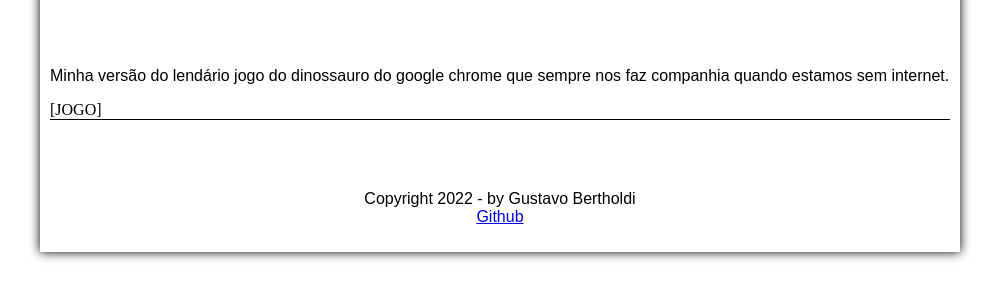
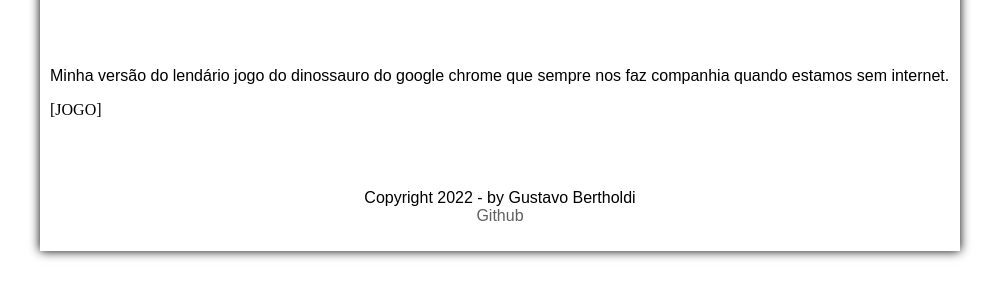
Before and after one commit to GustavoBertholdi/Projeto-FACCAT---LightHouse, a plain HTML site: page index.html in a window 1280 px wide. Shown: the part 127-426 px from the top of the page, without its empty margins (140-1139 px from the left). Drawn offline with Linux system fonts and the light colour scheme.

Commit message:
Arquivos CSS3

```diff
--- a/_css/_style.css
+++ b/_css/_style.css
@@ -62,10 +62,19 @@
     footer#rodape{
         clear: both;
         color: black;
-        border-top: 1px solid black;
         padding-top: -20px;
+        margin-top: 10px;
     }
 
     footer#rodape p{
         text-align: center;
     }
+
+    a{
+        text-decoration: none;
+        color: #606060;
+    }
+
+    a:hover {
+        text-decoration: underline;
+    }
--- a/index.html
+++ b/index.html
@@ -17,6 +17,7 @@
 <nav id="jogo">
     [JOGO]
 </nav>
+<p></p>
 <footer id="rodape">
     <p>Copyright 2022 - by Gustavo Bertholdi</br>
     <a href="https://github.com/GustavoBertholdi/Projeto-FACCAT---LightHouse" target="_blank">Github</a></p>
```
